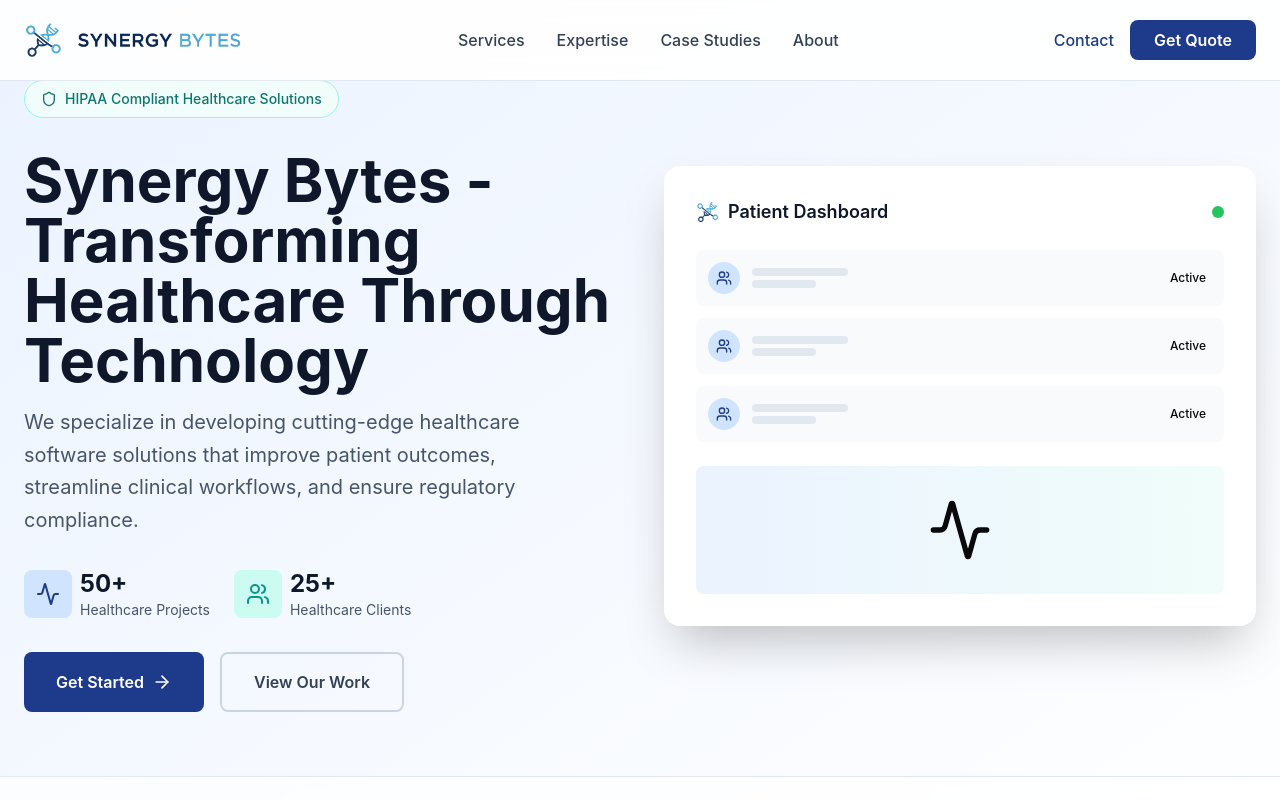
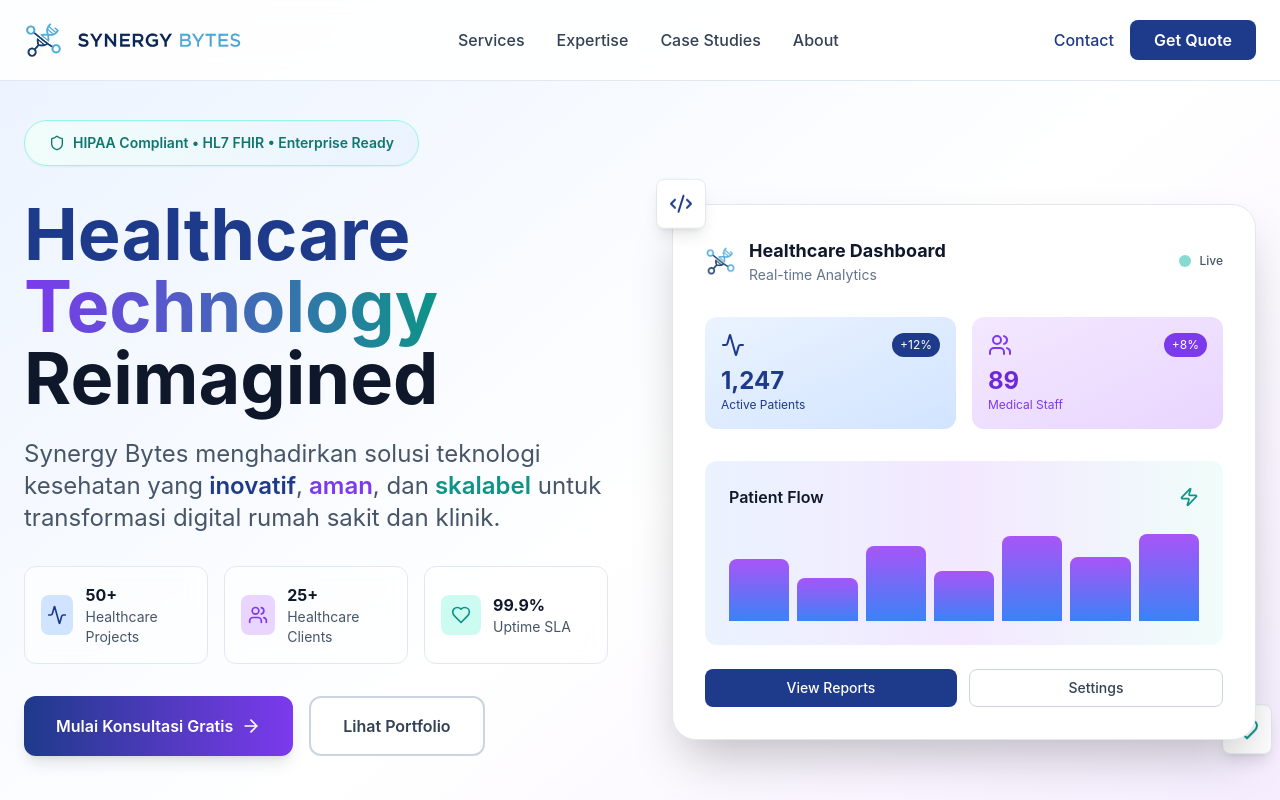
Before and after one commit to nugrahaa878/portofolio-ari-angga, a React (Vite) app: page / in a window 1280 px wide. Shown: the top 800 px of the page. Built offline with nearby package versions, Linux system fonts and the light colour scheme.

Commit message:
adjust the herosection desktop

```diff
--- a/src/routes/HomePage/components/HeroSection/index.tsx
+++ b/src/routes/HomePage/components/HeroSection/index.tsx
@@ -1,126 +1,197 @@
-import { ArrowRight, Shield, Activity, Users } from "lucide-react";
-import { TEAM_INFO } from "../../constants";
+import { ArrowRight, Shield, Activity, Users, Code2, Heart, Zap, CheckCircle } from "lucide-react";
 import iconMain from "../../../../assets/icon-main.png";
 
 const HeroSection = () => {
   return (
-    <div className="min-h-screen bg-gradient-to-br from-synergyBlue-50 to-white">
+    <div className="min-h-screen bg-gradient-to-br from-synergyBlue-50 via-white to-synergyPurple-50 py-10">
       {/* Main Hero Content */}
       <div className="container mx-auto px-6 pt-20 pb-16">
-        <div className="grid lg:grid-cols-2 gap-12 items-center">
+        <div className="grid lg:grid-cols-2 gap-16 items-center">
           {/* Left Column - Content */}
           <div className="space-y-8">
             {/* Company Badge */}
-            <div className="inline-flex items-center px-4 py-2 bg-synergyTeal-50 border border-synergyTeal-200 rounded-full text-synergyTeal-700 text-sm font-medium">
+            <div className="inline-flex items-center px-6 py-3 bg-gradient-to-r from-synergyTeal-50 to-synergyBlue-50 border border-synergyTeal-200 rounded-full text-synergyTeal-700 text-sm font-semibold shadow-sm">
               <Shield className="w-4 h-4 mr-2" />
-              HIPAA Compliant Healthcare Solutions
+              HIPAA Compliant • HL7 FHIR • Enterprise Ready
             </div>
 
             {/* Main Heading */}
-            <div className="space-y-4">
-              <h1 className="text-5xl lg:text-6xl font-bold text-healthcareGray-900 leading-tight">
-                Synergy Bytes - {TEAM_INFO.tagline}
+            <div className="space-y-6">
+              <h1 className="text-5xl lg:text-7xl font-bold text-synergyGray-900 leading-tight">
+                <span className="text-synergyBlue-600">Healthcare</span>
+                <br />
+                <span className="bg-gradient-to-r from-synergyPurple-600 to-synergyTeal-600 bg-clip-text text-transparent">
+                  Technology
+                </span>
+                <br />
+                <span className="text-synergyGray-900">Reimagined</span>
               </h1>
-              <h2 className="text-xl text-healthcareGray-600 leading-relaxed max-w-lg">
-                {TEAM_INFO.description}
+              <h2 className="text-xl lg:text-2xl text-synergyGray-600 leading-relaxed max-w-2xl">
+                Synergy Bytes menghadirkan solusi teknologi kesehatan yang
+                <span className="font-semibold text-synergyBlue-600"> inovatif</span>,
+                <span className="font-semibold text-synergyPurple-600"> aman</span>, dan
+                <span className="font-semibold text-synergyTeal-600"> skalabel</span> untuk transformasi digital rumah sakit dan klinik.
               </h2>
             </div>
 
-            {/* Stats */}
-            <div className="flex flex-wrap gap-6">
-              <div className="flex items-center space-x-2">
-                <div className="w-12 h-12 bg-healthcareBlue-100 rounded-lg flex items-center justify-center">
-                  <Activity className="w-6 h-6 text-healthcareBlue-600" />
+            {/* Value Propositions */}
+            <div className="grid md:grid-cols-3 gap-4">
+              <div className="flex items-center space-x-3 p-4 bg-white/60 backdrop-blur rounded-xl border border-synergyGray-200">
+                <div className="w-10 h-10 bg-synergyBlue-100 rounded-lg flex items-center justify-center">
+                  <Activity className="w-5 h-5 text-synergyBlue-600" />
                 </div>
                 <div>
-                  <div className="text-2xl font-bold text-healthcareGray-900">50+</div>
-                  <div className="text-sm text-healthcareGray-600">Healthcare Projects</div>
+                  <div className="font-bold text-synergyGray-900">50+</div>
+                  <div className="text-sm text-synergyGray-600">Healthcare Projects</div>
                 </div>
               </div>
-              <div className="flex items-center space-x-2">
-                <div className="w-12 h-12 bg-healthcareTeal-100 rounded-lg flex items-center justify-center">
-                  <Users className="w-6 h-6 text-healthcareTeal-600" />
+              <div className="flex items-center space-x-3 p-4 bg-white/60 backdrop-blur rounded-xl border border-synergyGray-200">
+                <div className="w-10 h-10 bg-synergyPurple-100 rounded-lg flex items-center justify-center">
+                  <Users className="w-5 h-5 text-synergyPurple-600" />
                 </div>
                 <div>
-                  <div className="text-2xl font-bold text-healthcareGray-900">25+</div>
-                  <div className="text-sm text-healthcareGray-600">Healthcare Clients</div>
+                  <div className="font-bold text-synergyGray-900">25+</div>
+                  <div className="text-sm text-synergyGray-600">Healthcare Clients</div>
+                </div>
+              </div>
+              <div className="flex items-center space-x-3 p-4 bg-white/60 backdrop-blur rounded-xl border border-synergyGray-200">
+                <div className="w-10 h-10 bg-synergyTeal-100 rounded-lg flex items-center justify-center">
+                  <Heart className="w-5 h-5 text-synergyTeal-600" />
+                </div>
+                <div>
+                  <div className="font-bold text-synergyGray-900">99.9%</div>
+                  <div className="text-sm text-synergyGray-600">Uptime SLA</div>
                 </div>
               </div>
             </div>
 
             {/* CTA Buttons */}
             <div className="flex flex-col sm:flex-row gap-4">
-              <button className="bg-synergyBlue-600 hover:bg-synergyBlue-700 text-white px-8 py-4 rounded-lg font-semibold transition-colors duration-200 flex items-center justify-center group">
-                Get Started
+              <button className="bg-gradient-to-r from-synergyBlue-600 to-synergyPurple-600 hover:from-synergyBlue-700 hover:to-synergyPurple-700 text-white px-8 py-4 rounded-xl font-semibold transition-all duration-300 flex items-center justify-center group shadow-lg hover:shadow-xl transform hover:-translate-y-1">
+                Mulai Konsultasi Gratis
                 <ArrowRight className="w-5 h-5 ml-2 group-hover:translate-x-1 transition-transform duration-200" />
               </button>
-              <button className="border-2 border-synergyGray-300 hover:border-synergyTeal-500 text-synergyGray-700 hover:text-synergyTeal-600 px-8 py-4 rounded-lg font-semibold transition-colors duration-200">
-                View Our Work
+              <button className="border-2 border-synergyGray-300 hover:border-synergyTeal-500 text-synergyGray-700 hover:text-synergyTeal-600 px-8 py-4 rounded-xl font-semibold transition-all duration-300 bg-white/80 backdrop-blur hover:bg-white">
+                Lihat Portfolio
               </button>
+            </div>
+
+            {/* Trust Indicators */}
+            <div className="flex flex-wrap items-center gap-6 pt-4">
+              <div className="flex items-center space-x-2">
+                <CheckCircle className="w-5 h-5 text-synergyTeal-500" />
+                <span className="text-sm text-synergyGray-600 font-medium">HIPAA Compliant</span>
+              </div>
+              <div className="flex items-center space-x-2">
+                <CheckCircle className="w-5 h-5 text-synergyTeal-500" />
+                <span className="text-sm text-synergyGray-600 font-medium">ISO 27001 Ready</span>
+              </div>
+              <div className="flex items-center space-x-2">
+                <CheckCircle className="w-5 h-5 text-synergyTeal-500" />
+                <span className="text-sm text-synergyGray-600 font-medium">24/7 Support</span>
+              </div>
             </div>
           </div>
 
-          {/* Right Column - Visual */}
+          {/* Right Column - Interactive Visual */}
           <div className="relative">
-            {/* Healthcare Illustration */}
-            <div className="relative z-10">
-              <div className="bg-white rounded-2xl shadow-2xl p-8">
-                {/* Mock Healthcare Dashboard */}
-                <div className="space-y-6">
-                  <div className="flex items-center justify-between">
-                    <div className="flex items-center space-x-2">
-                      <img src={iconMain} alt="Synergy Bytes" className="w-6 h-6" />
-                      <h3 className="text-lg font-semibold text-healthcareGray-900">Patient Dashboard</h3>
-                    </div>
-                    <div className="w-3 h-3 bg-healthcareGreen-500 rounded-full"></div>
-                  </div>
-
-                  {/* Patient Cards */}
-                  <div className="space-y-3">
-                    {[1, 2, 3].map((item) => (
-                      <div key={item} className="flex items-center space-x-3 p-3 bg-healthcareGray-50 rounded-lg">
-                        <div className="w-8 h-8 bg-healthcareBlue-100 rounded-full flex items-center justify-center">
-                          <Users className="w-4 h-4 text-healthcareBlue-600" />
-                        </div>
-                        <div className="flex-1">
-                          <div className="h-2 bg-healthcareGray-200 rounded w-24 mb-1"></div>
-                          <div className="h-2 bg-healthcareGray-200 rounded w-16"></div>
-                        </div>
-                        <div className="w-12 h-6 bg-healthcareGreen-100 rounded text-xs flex items-center justify-center text-healthcareGreen-700 font-medium">
-                          Active
-                        </div>
-                      </div>
-                    ))}
-                  </div>
-
-                  {/* Chart Placeholder */}
-                  <div className="h-32 bg-gradient-to-r from-healthcareBlue-50 to-healthcareTeal-50 rounded-lg flex items-center justify-center">
-                    <Activity className="w-16 h-16 text-healthcareTeal-400" />
+            {/* Main Card */}
+            <div className="relative z-10 bg-white rounded-3xl shadow-2xl p-8 border border-synergyGray-200">
+              {/* Header */}
+              <div className="flex items-center justify-between mb-8">
+                <div className="flex items-center space-x-3">
+                  <img src={iconMain} alt="Synergy Bytes" className="w-8 h-8" />
+                  <div>
+                    <h3 className="text-lg font-bold text-synergyGray-900">Healthcare Dashboard</h3>
+                    <p className="text-sm text-synergyGray-500">Real-time Analytics</p>
                   </div>
                 </div>
+                <div className="flex items-center space-x-2">
+                  <div className="w-3 h-3 bg-synergyTeal-500 rounded-full animate-pulse"></div>
+                  <span className="text-xs text-synergyGray-600 font-medium">Live</span>
+                </div>
+              </div>
+
+              {/* Stats Grid */}
+              <div className="grid grid-cols-2 gap-4 mb-8">
+                <div className="bg-gradient-to-br from-synergyBlue-50 to-synergyBlue-100 p-4 rounded-xl">
+                  <div className="flex items-center justify-between mb-2">
+                    <Activity className="w-6 h-6 text-synergyBlue-600" />
+                    <span className="text-xs bg-synergyBlue-600 text-white px-2 py-1 rounded-full">+12%</span>
+                  </div>
+                  <div className="text-2xl font-bold text-synergyBlue-700">1,247</div>
+                  <div className="text-xs text-synergyBlue-600">Active Patients</div>
+                </div>
+                <div className="bg-gradient-to-br from-synergyPurple-50 to-synergyPurple-100 p-4 rounded-xl">
+                  <div className="flex items-center justify-between mb-2">
+                    <Users className="w-6 h-6 text-synergyPurple-600" />
+                    <span className="text-xs bg-synergyPurple-600 text-white px-2 py-1 rounded-full">+8%</span>
+                  </div>
+                  <div className="text-2xl font-bold text-synergyPurple-700">89</div>
+                  <div className="text-xs text-synergyPurple-600">Medical Staff</div>
+                </div>
+              </div>
+
+              {/* Chart Visualization */}
+              <div className="bg-gradient-to-r from-synergyBlue-50 via-synergyPurple-50 to-synergyTeal-50 rounded-xl p-6 mb-6">
+                <div className="flex items-center justify-between mb-4">
+                  <h4 className="font-semibold text-synergyGray-900">Patient Flow</h4>
+                  <Zap className="w-5 h-5 text-synergyTeal-600" />
+                </div>
+                {/* Animated Chart Bars */}
+                <div className="flex items-end space-x-2 h-24">
+                  {[65, 45, 78, 52, 89, 67, 91].map((height, index) => (
+                    <div
+                      key={index}
+                      className="flex-1 bg-gradient-to-t from-synergyBlue-400 to-synergyPurple-400 rounded-t-lg transition-all duration-1000 ease-out"
+                      style={{
+                        height: `${height}%`,
+                        animationDelay: `${index * 0.1}s`
+                      }}
+                    ></div>
+                  ))}
+                </div>
+              </div>
+
+              {/* Quick Actions */}
+              <div className="flex space-x-3">
+                <button className="flex-1 bg-synergyBlue-600 hover:bg-synergyBlue-700 text-white py-2 px-4 rounded-lg text-sm font-medium transition-colors duration-200">
+                  View Reports
+                </button>
+                <button className="flex-1 border border-synergyGray-300 hover:border-synergyTeal-500 text-synergyGray-700 hover:text-synergyTeal-600 py-2 px-4 rounded-lg text-sm font-medium transition-colors duration-200">
+                  Settings
+                </button>
               </div>
             </div>
 
             {/* Background Decorations */}
             <div className="absolute inset-0 -z-10">
-              <div className="absolute top-10 right-10 w-32 h-32 bg-healthcareTeal-100 rounded-full opacity-60"></div>
-              <div className="absolute bottom-10 left-10 w-24 h-24 bg-healthcareBlue-100 rounded-full opacity-40"></div>
-              <div className="absolute top-1/2 right-0 w-16 h-16 bg-healthcareGreen-100 rounded-full opacity-50"></div>
+              <div className="absolute top-8 right-8 w-32 h-32 bg-gradient-to-br from-synergyTeal-200 to-synergyBlue-200 rounded-full opacity-60 animate-pulse"></div>
+              <div className="absolute bottom-8 left-8 w-24 h-24 bg-gradient-to-br from-synergyPurple-200 to-synergyTeal-200 rounded-full opacity-40 animate-pulse" style={{ animationDelay: '1s' }}></div>
+              <div className="absolute top-1/2 right-0 w-16 h-16 bg-gradient-to-br from-synergyBlue-200 to-synergyPurple-200 rounded-full opacity-50 animate-pulse" style={{ animationDelay: '2s' }}></div>
+            </div>
+
+            {/* Floating Elements */}
+            <div className="absolute -top-4 -left-4 bg-white rounded-lg shadow-lg p-3 border border-synergyGray-200 animate-bounce z-10" style={{ animationDuration: '3s' }}>
+              <Code2 className="w-6 h-6 text-synergyBlue-600" />
+            </div>
+            <div className="absolute -bottom-4 -right-4 bg-white rounded-lg shadow-lg p-3 border border-synergyGray-200 animate-bounce" style={{ animationDuration: '4s', animationDelay: '1s' }}>
+              <Heart className="w-6 h-6 text-synergyTeal-600" />
             </div>
           </div>
         </div>
       </div>
 
-      {/* Trust Indicators */}
-      <div className="border-t border-healthcareGray-200 bg-white/70 backdrop-blur-sm">
+      {/* Bottom Trust Bar */}
+      <div className="border-t border-synergyGray-200 bg-white/70 backdrop-blur-sm">
         <div className="container mx-auto px-6 py-8">
           <div className="text-center space-y-4">
-            <p className="text-sm text-healthcareGray-600 font-medium uppercase tracking-wider">
-              Trusted by Healthcare Organizations
+            <p className="text-sm text-synergyGray-600 font-medium uppercase tracking-wider">
+              Dipercaya oleh 25+ Institusi Kesehatan
             </p>
-            <div className="flex flex-wrap justify-center items-center gap-8 opacity-60">
-              {['Medical Center', 'Regional Hospital', 'Health Clinic', 'Care Network'].map((name) => (
-                <div key={name} className="text-healthcareGray-500 font-semibold text-sm">
+            <div className="flex flex-wrap justify-center items-center gap-8 opacity-70">
+              {['Rumah Sakit Umum', 'Klinik Spesialis', 'Puskesmas', 'Medical Center', 'Healthcare Network'].map((name) => (
+                <div key={name} className="text-synergyGray-500 font-semibold text-sm hover:text-synergyBlue-600 transition-colors duration-200">
                   {name}
                 </div>
               ))}
```
